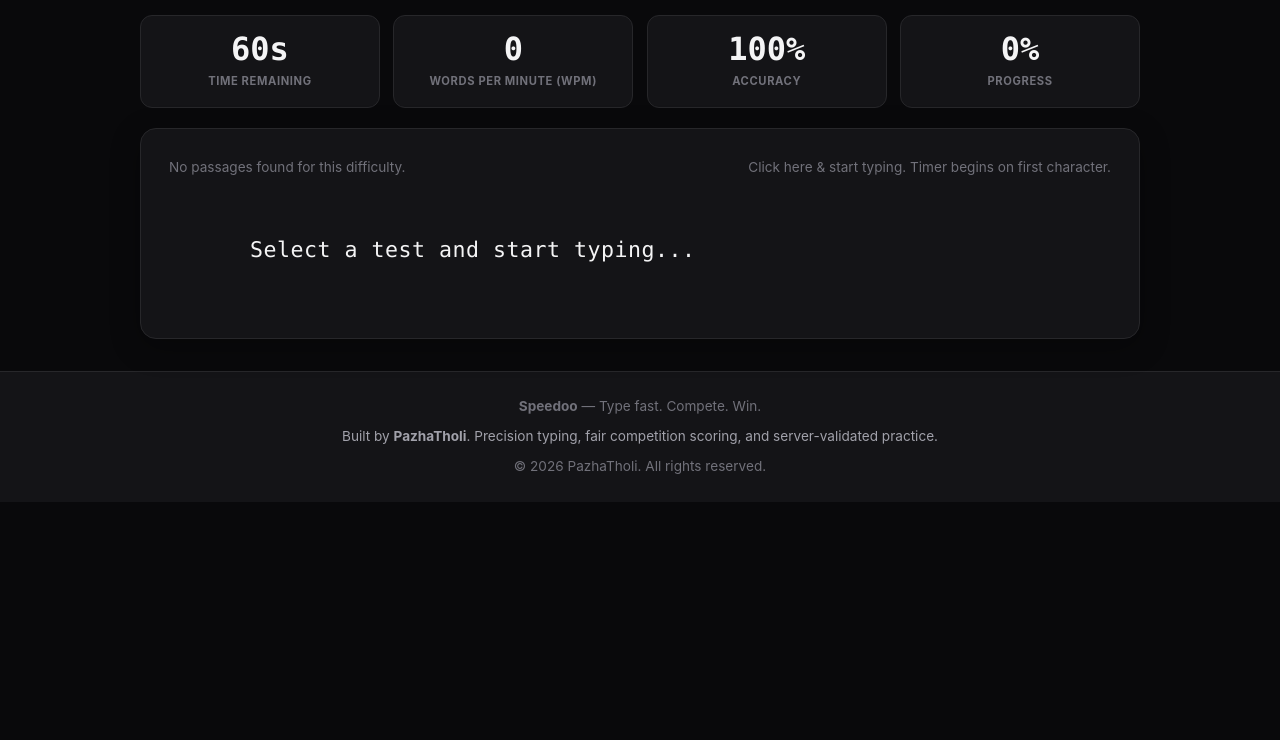
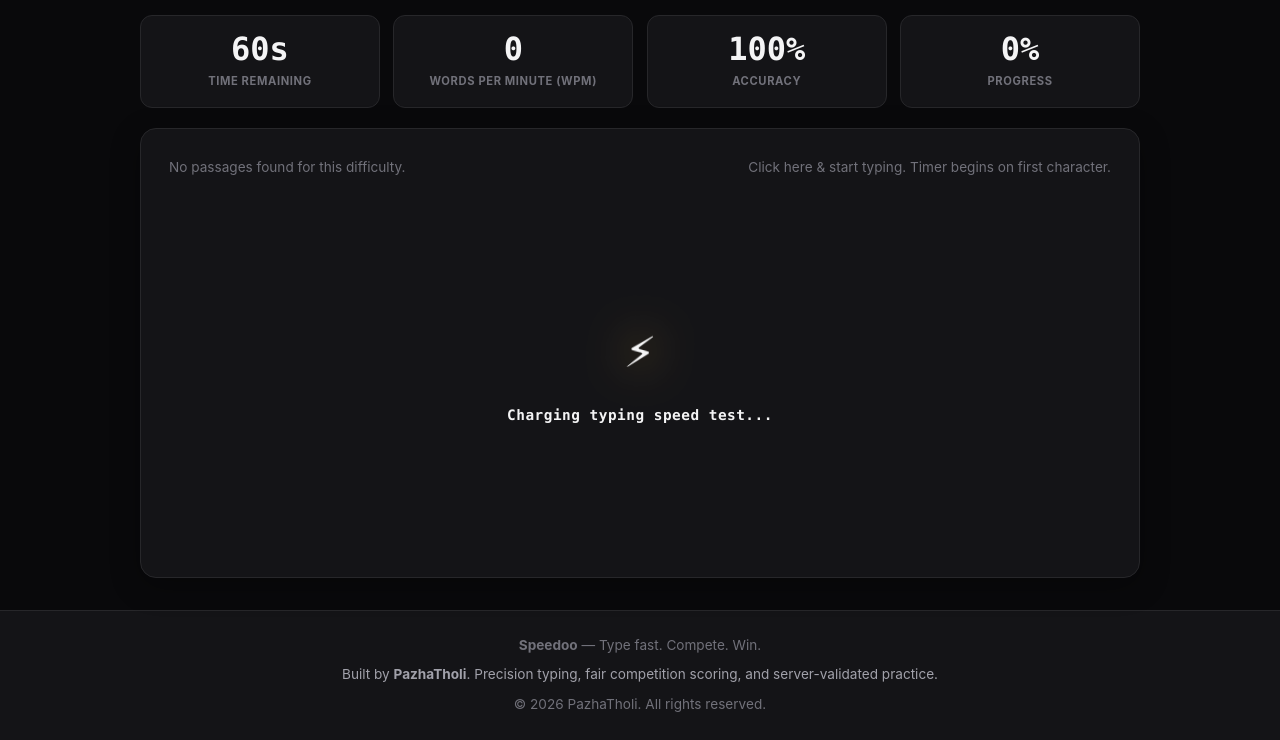
Before and after one commit to That-Vibe-QA/Speedoo, a Flask app: page / in a window 1280 px wide. Shown: the part 530-1270 px from the top of the page. Before the commit the page ends 1004 px from the top, so only its background shows below. Run offline with Flask 3, Linux system fonts and the light colour scheme; data that the repository does not hold is empty.

Commit message:
Add electric lightning strike loading animation

```diff
--- a/static/css/style.css
+++ b/static/css/style.css
@@ -527,6 +527,62 @@ a:focus-visible, button:focus-visible, input:focus-visible, select:focus-visible
   z-index: 9999;
 }
 
+/* Lightning Bolt Pulse & Electric Loader */
+.lightning-loader {
+  display: flex;
+  flex-direction: column;
+  align-items: center;
+  justify-content: center;
+  gap: 0.65rem;
+  padding: 2.5rem 1rem;
+}
+
+.lightning-bolt-icon {
+  font-size: 2.75rem;
+  display: inline-block;
+  animation: lightningStrike 1.2s infinite ease-in-out;
+  filter: drop-shadow(0 0 12px rgba(251, 191, 36, 0.7));
+}
+
+.lightning-text {
+  font-size: 0.9rem;
+  font-weight: 600;
+  color: var(--text-secondary);
+  letter-spacing: 0.5px;
+  animation: electricPulse 1.2s infinite ease-in-out;
+}
+
+@keyframes lightningStrike {
+  0%, 100% {
+    transform: scale(0.9) rotate(-4deg);
+    opacity: 0.6;
+    filter: drop-shadow(0 0 4px rgba(251, 191, 36, 0.4));
+  }
+  20% {
+    transform: scale(1.25) rotate(6deg);
+    opacity: 1;
+    filter: drop-shadow(0 0 25px #fbbf24) drop-shadow(0 0 40px #ffffff);
+  }
+  35% {
+    transform: scale(0.95) rotate(-2deg);
+    opacity: 0.75;
+  }
+  50% {
+    transform: scale(1.15) rotate(4deg);
+    opacity: 1;
+    filter: drop-shadow(0 0 20px #fbbf24);
+  }
+  70% {
+    transform: scale(0.92) rotate(0deg);
+    opacity: 0.7;
+  }
+}
+
+@keyframes electricPulse {
+  0%, 100% { opacity: 0.6; }
+  20%, 50% { opacity: 1; color: var(--text-primary); }
+}
+
 .congrats-header {
   font-size: 2.2rem;
   font-weight: 800;
--- a/templates/practice/index.html
+++ b/templates/practice/index.html
@@ -87,7 +87,10 @@
 
     <!-- Accessible Character Render Stream -->
     <div class="typing-text" id="typingDisplay" aria-live="polite">
-      Select a test and start typing...
+      <div class="lightning-loader">
+        <span class="lightning-bolt-icon">⚡</span>
+        <span class="lightning-text">Charging typing speed test...</span>
+      </div>
     </div>
 
     <!-- Hidden input to capture focus on mobile and secure events -->
```
Also changed, not shown: templates/competitions/leaderboard.html (+5 -2 lines).
